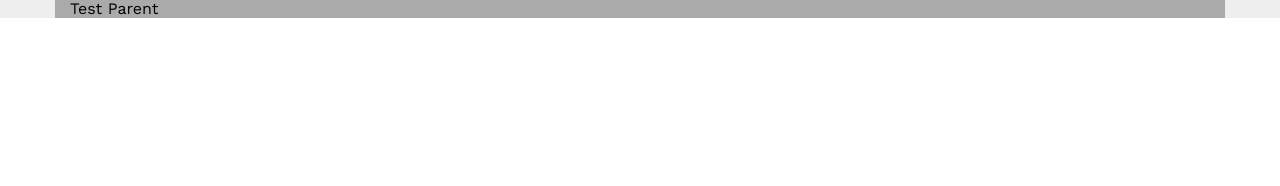
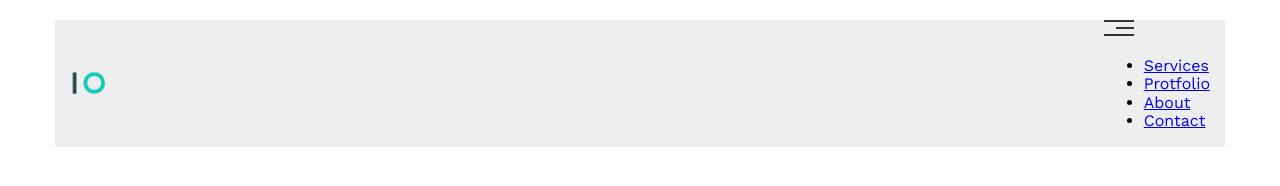
Before and after one commit to NGPTechWorld/HTML-CSS-Template1, a plain HTML site: page index.html in a window 1280 px wide. Drawn offline with nearby package versions, Linux system fonts and the light colour scheme.

Commit message:
add header

```diff
--- a/css/main.css
+++ b/css/main.css
@@ -17,7 +17,7 @@ body {
     padding-right: 15px;
     margin-left: auto;
     margin-right: auto;
-    background-color: #aaa;
+    background-color: #eee;
 }
 
 /* Small */
@@ -40,3 +40,46 @@ body {
         width: 1170px;
     }
 }
+
+/* Start Header */
+.header{
+    padding: 20px;
+}
+.header .container{
+    display: flex;
+    justify-content: space-between;
+    align-items: center;
+}
+.header .logo{
+    width: 60px;
+}
+.header .links{
+    position: relative;
+}
+.header .links:hover .icon span:nth-child(2){
+    width: 100%;
+ }
+.header .links .icon{
+    width: 30px;
+    display: flex;
+    flex-wrap: wrap;
+    justify-content: flex-end;
+}
+.header .links .icon span{
+
+    background-color: #333;
+    margin-bottom: 5px;
+    height: 2px;
+}
+.header .links .icon span:first-child{
+   width: 100%;
+}
+.header .links .icon span:nth-child(2){
+   width: 60%;
+    transition: 0.3s;
+}
+.header .links .icon span:last-child{
+   width: 100%;
+
+}
+/* End Header */
--- a/index.html
+++ b/index.html
@@ -20,9 +20,26 @@
 </head>
 
 <body>
-    <div class="parent">
-        <div class="container">Test Parent</div>
-    </div>
+    <!-- Start Header -->
+     <div class="header">
+        <div class="container">
+            <img class="logo" src="images/logo.png" alt="">
+            <div class="links">
+                <span class="icon">
+                    <span></span>
+                    <span></span>
+                    <span></span>
+                </span>
+                <ul>
+                    <li><a href="#services">Services</a></li>
+                    <li><a href="#protfolio">Protfolio</a></li>
+                    <li><a href="#aAbout">About</a></li>
+                    <li><a href="#contact">Contact</a></li>
+                </ul>
+            </div>
+        </div>
+     </div>
+    <!-- End Header -->
 </body>
 
 </html>
```
Also changed, not shown: images/logo.png (added).
